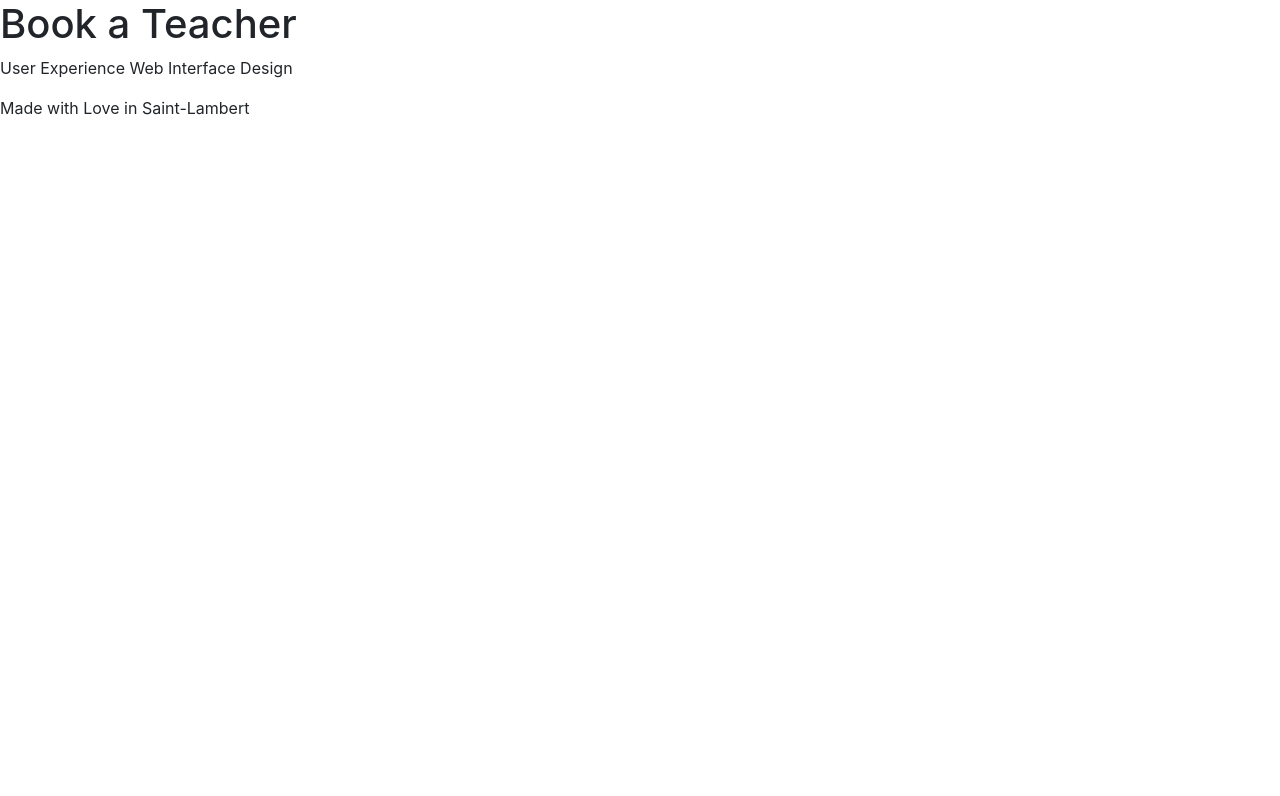
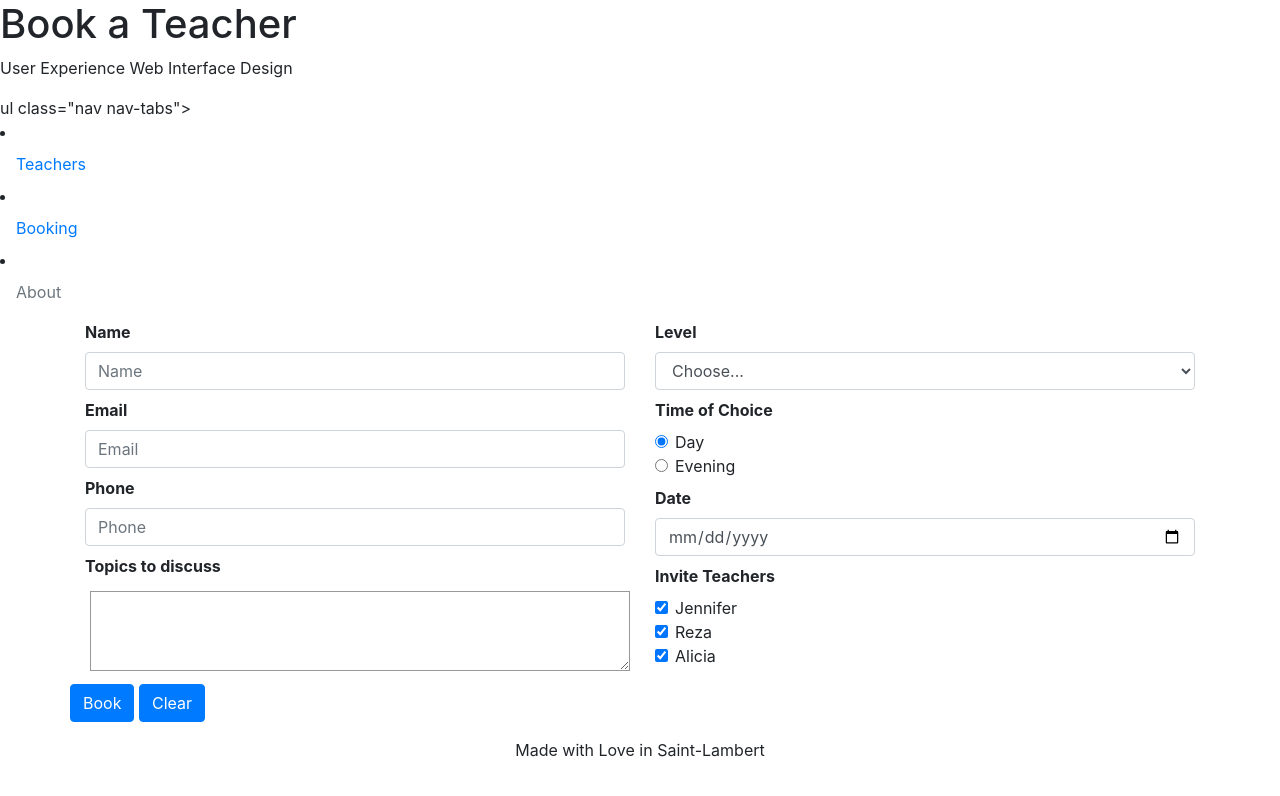
Before and after one commit to 420n13la/bookateacher-Kenny-star, a plain HTML site: page booking.html in a window 1280 px wide. Drawn offline with Linux system fonts and the light colour scheme.

Commit message:
Update booking.html

```diff
--- a/booking.html
+++ b/booking.html
@@ -8,7 +8,28 @@
     <link rel="stylesheet" href="css/bootstrap.css">
 
 <style>
-/* STYLE GOES HERE IF NEEDED */
+
+.jumbotron {
+  	background: #ff914d !important;
+}
+
+.jumbotron h1 {
+  font-family: 'Staatliches', cursive;
+  font-size: 4em;
+  }
+
+.ltitle {
+  padding-top: 0.5em;
+  font-weight: bold;
+}
+
+textarea {
+  border:1px solid #999999;
+  width:100%;
+  margin:5px;
+  padding:3px;
+}
+
 </style>
 
 </head>
@@ -18,17 +39,77 @@
   <p>User Experience Web Interface Design</p>
 
   <nav>
-  <!-- NAVIGATION GOES HERE -->
-
+ul class="nav nav-tabs">
+    <li class="nav-item"><a href="index.html" target=_blank class="nav-link">Teachers</a></li>
+    <li class="nav-item"><a href="" class="nav-link active">Booking</a></li>
+    <li class="nav-item"><a href="" class="nav-link disabled">About</a></li>
+  </ul>
   </nav>
 
   <div class="container">
-  <!-- FORM GOES HERE -->
+  <form>
+    <div class="row">
+      <div class="col-lg-6">
+        <label class="ltitle" for="inputName">Name</label>
+        <input type="name" class="form-control" placeholder="Name" required>
+
+      <label class="ltitle" for="inputEmail">Email</label>
+      <input type="email" class="form-control" placeholder="Email">
+
+      <label class="ltitle" for="inputPhone">Phone</label>
+      <input type="tel" class="form-control" placeholder="Phone">
+
+      <label class="ltitle" for="inputTopic">Topics to discuss</label><br>
+      <textarea name="inputTopic" cols="50" rows="3"></textarea>
+    </div>
+    <div class="col-lg-6">
+      <label class="ltitle" for="inputLevel">Level</label>
+      <select  class="form-control">
+        <option selected>Choose...</option>
+        <option>Beginner</option>
+        <option>Average</option>
+        <option>Advanced</option>
+      </select>
+
+      <label class="ltitle" for="gridCheck">Time of Choice </label>
+      <div class="form-check" >
+		<input class="form-check-input" type="radio"checked><label class="form-check-label" for="gridCheck">Day</label>
+      </div>
+
+      <div class="form-check">
+		<input class="form-check-input" type="radio"><label class="form-check-label" for="gridCheck">Evening</label>
+      </div>
+
+      <label class="ltitle" for="inputDate">Date</label>
+	  <input type="date" class="form-control">
+
+      <div class="form-group" >
+        <label class="ltitle" for="gridCheck">Invite Teachers</label>
+        <div class="form-check">
+			<input class="form-check-input" type="checkbox"checked><label class="form-check-label" for="gridCheck"> Jennifer</label>
+        </div>
+
+			<div class="form-check">
+			<input class="form-check-input" type="checkbox"checked><label class="form-check-label" for="gridCheck"> Reza</label>
+        </div>
+
+        <div class="form-check" >
+			<input class="form-check-input" type="checkbox" checked><label class="form-check-label" for="gridCheck"> Alicia</label>
+        </div>
+	  </div>
+     </div>
+
+      <div>
+		<button type="submit" class="btn btn-primary">Book</button>
+		<button type="reset" class="btn btn-primary">Clear</button>
+	  </div>
+   </div>
+</form>
 
   </div>
 
-<footer>
-    <div>Made with Love in Saint-Lambert</div>
+<footer lass="page-footer bg-dark text-light mt-5 font-small pt-4">
+    <div class="pb-4 footer-copyright text-center py-3">Made with Love in Saint-Lambert</div>
 </footer>
 
 </body>
```
